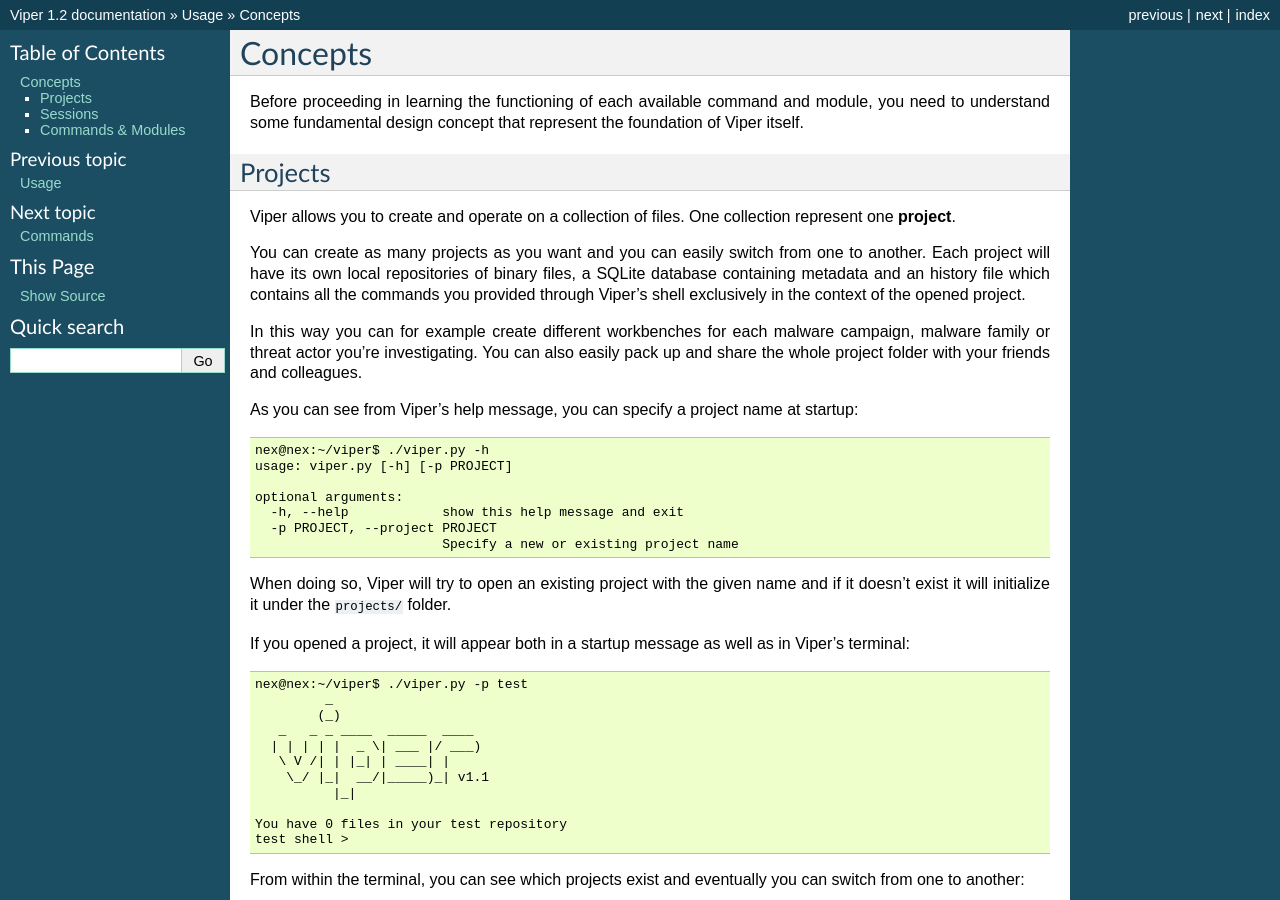
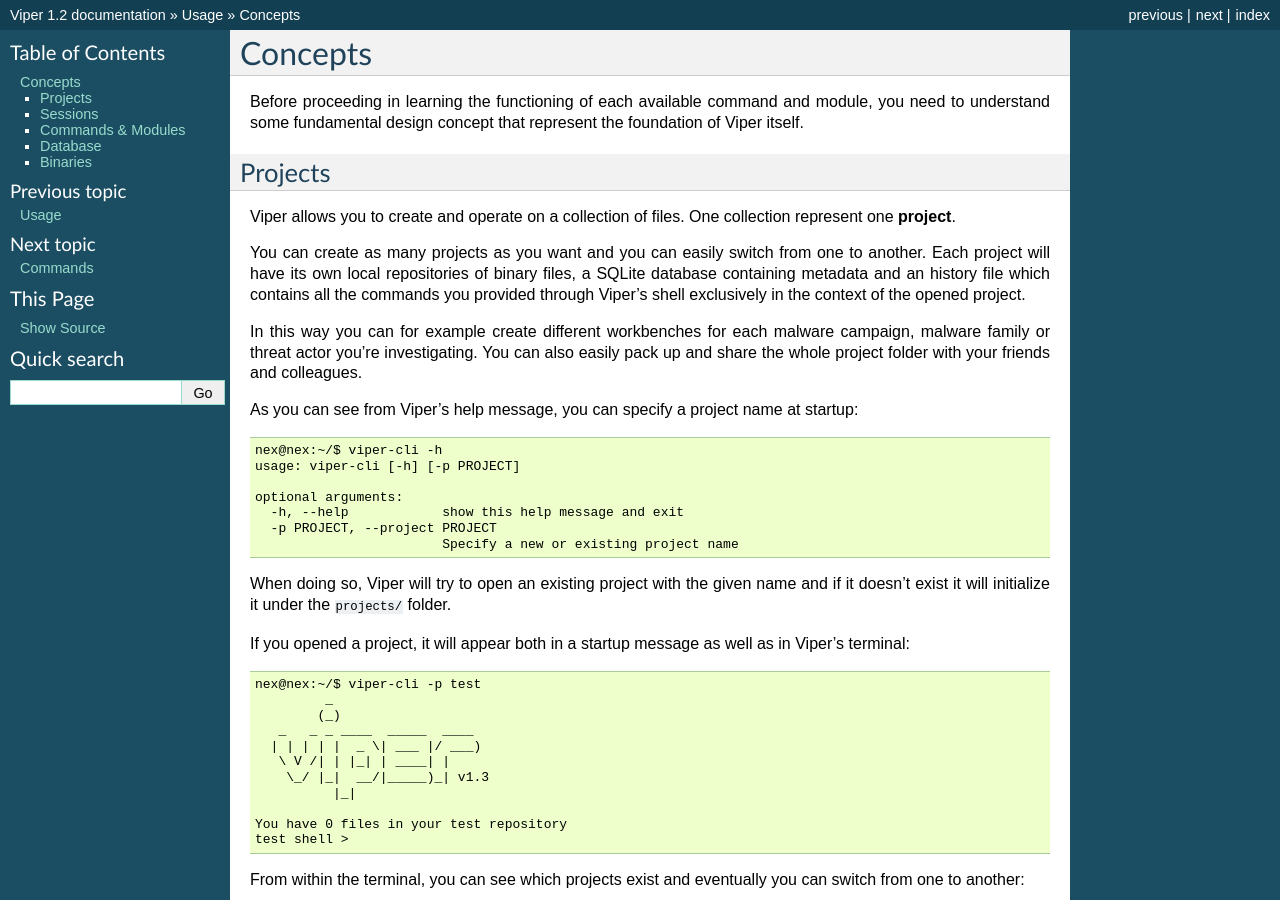
Before and after one commit to viper-framework/viper, a Sphinx documentation site: the page built from docs/source/usage/concepts.rst, in a window 1280 px wide and 900 px high. Built offline with Sphinx 7.4.7, drawn with Linux system fonts in a browser that asks for light colours; pages that are not in the unit, such as notebooks, are missing from menus; some of the changed text lies outside the part shown.

Commit message:
Update concepts.rst

```diff
--- a/docs/source/usage/concepts.rst
+++ b/docs/source/usage/concepts.rst
@@ -15,8 +15,8 @@
 
 As you can see from Viper's help message, you can specify a project name at startup::
 
-    nex@nex:~/viper$ ./viper.py -h
-    usage: viper.py [-h] [-p PROJECT]
+    nex@nex:~/$ viper-cli -h
+    usage: viper-cli [-h] [-p PROJECT]
 
     optional arguments:
       -h, --help            show this help message and exit
@@ -28,13 +28,13 @@
 
 If you opened a project, it will appear both in a startup message as well as in Viper's terminal::
 
-    nex@nex:~/viper$ ./viper.py -p test
+    nex@nex:~/$ viper-cli -p test
              _
             (_)
        _   _ _ ____  _____  ____
       | | | | |  _ \| ___ |/ ___)
        \ V /| | |_| | ____| |
-        \_/ |_|  __/|_____)_| v1.1
+        \_/ |_|  __/|_____)_| v1.3
               |_|
 
     You have 0 files in your test repository
@@ -106,3 +106,17 @@
 Modules are the most actively developed portion of Viper and they represent the most important avenue for contributions from the community: if you have an idea or you want to re-implement a script that you have lying around, make sure you `submit it`_ to Viper.
 
 .. _submit it: https://github.com/viper-framework/viper
+
+Database
+========
+
+The database that stores all meta inforation is per default an sqlite database stored at::
+
+    $HOME/.viper/viper.db
+
+Binaries
+========
+
+The files are stored in a folder structure within::
+
+    $HOME/.viper/binaries
```
